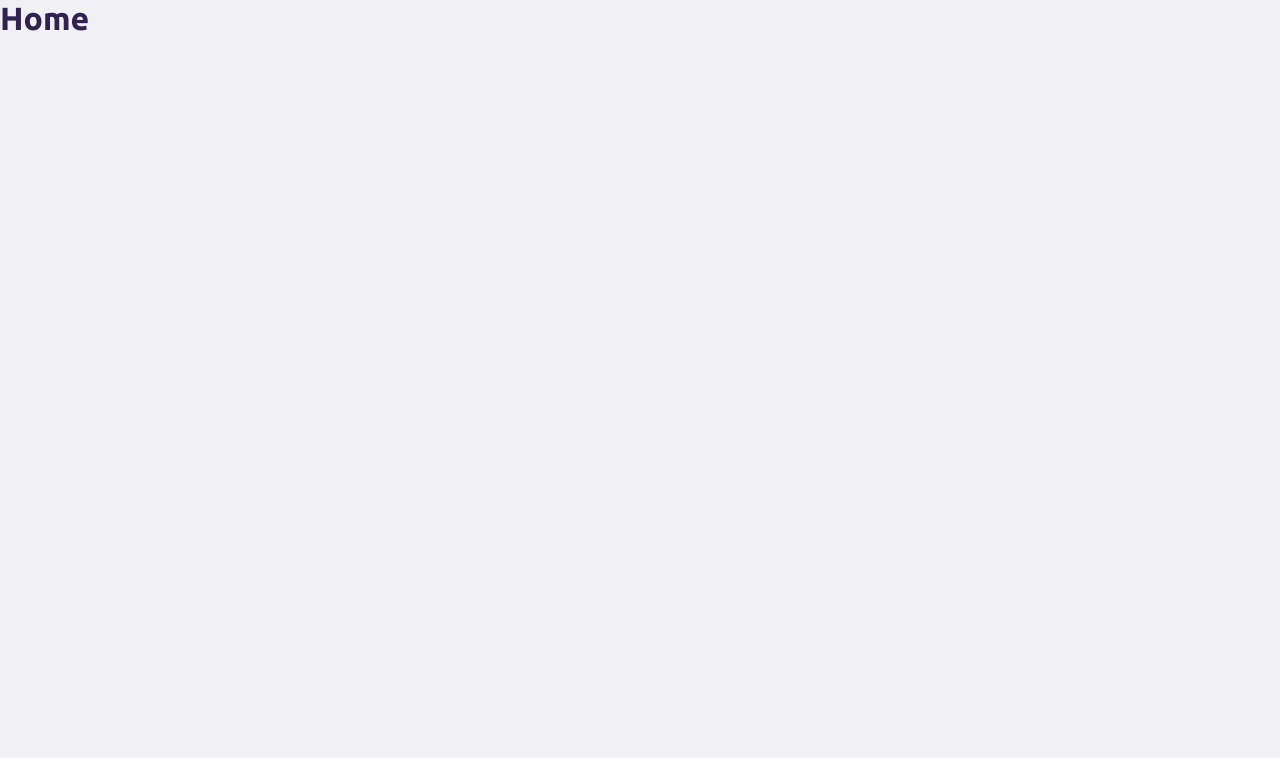
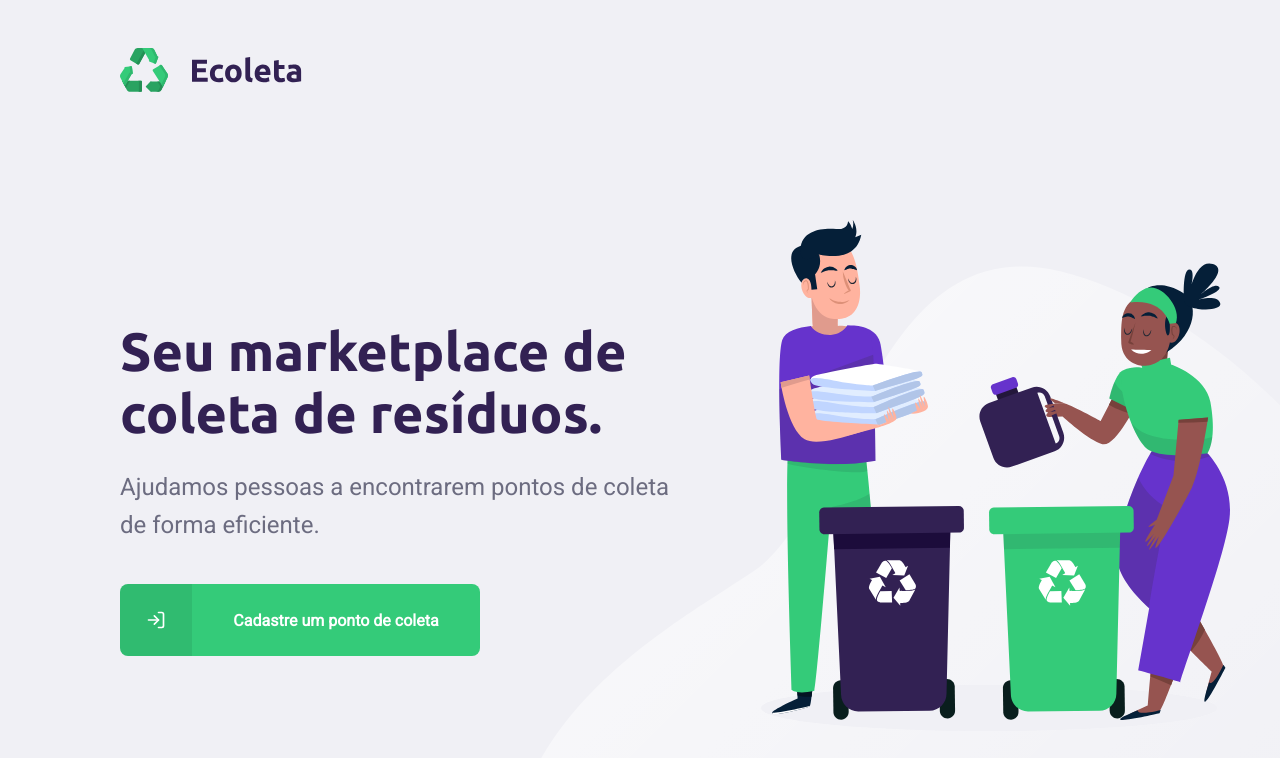
Before and after one commit to vinaud/NLW-Ecoleta, a React (Create React App) app in the folder web/: page / in a window 1280 px wide. Shown: the top 758 px of the page. Built offline with nearby package versions, Linux system fonts and the light colour scheme.

Commit message:
imlementação da pagina home

```diff
--- a/web/src/pages/Home/index.tsx
+++ b/web/src/pages/Home/index.tsx
@@ -1,9 +1,30 @@
 import React from 'react';
+import './styles.css';
+import { FiLogIn} from 'react-icons/fi';
+import logo from '../../assets/logo.svg';
 
 const Home = () => {
     return(
-        <div>
-            <h1>Home</h1>
+        <div id="page-home">
+            <div className="content">
+                <header>
+                  <img src={logo} alt="Ecoleta"/>
+                </header>
+
+                <main>
+                    <h1>Seu marketplace de coleta de resíduos.</h1>
+                    <p>Ajudamos pessoas a encontrarem pontos de coleta de forma eficiente.</p>
+
+                    <a href="/cadastro">
+                        <span>
+                            <FiLogIn/>
+                        </span>
+                        <strong>
+                            Cadastre um ponto de coleta
+                        </strong>
+                    </a>
+                </main>
+            </div>
         </div>
     )
 }
--- a/web/src/pages/Home/styles.css
+++ b/web/src/pages/Home/styles.css
@@ -1,7 +1,7 @@
 #page-home {
-    height: 100vh;
+    height: 110vh;
 
-    background: url('../../assets/home-background.svg') no-repeat 600px bottom;
+    background: url('../../assets/home-background.svg') no-repeat 40vmax bottom;
   }
 
   #page-home .content {
@@ -83,7 +83,7 @@
     background: #2FB86E;
   }
 
-  @media(max-width: 900px) {
+  @media(max-width: 800px) {
     #page-home .content {
       align-items: center;
       text-align: center;
```
Also changed, not shown: 1 other file (tests, documents, lock files or other folders).
